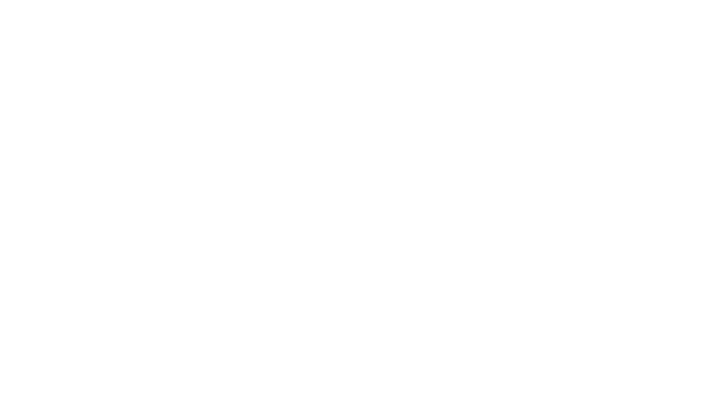
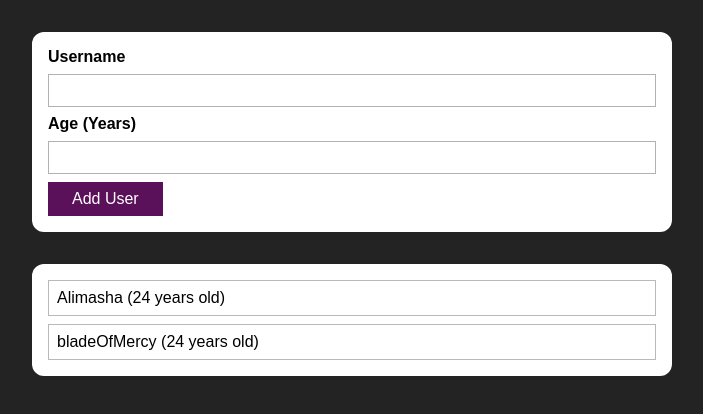
Before and after one commit to ali-mashayekhi/react-course-simple-add-user, a React (Create React App) app: page / in a window 1280 px wide. Shown: the top 414 px of the page, without its empty margins (288-991 px from the left). Built offline with nearby package versions, Linux system fonts and the light colour scheme.

Commit message:
userList and InputForm components added

```diff
--- a/src/App.js
+++ b/src/App.js
@@ -1,10 +1,25 @@
-import React from 'react';
+import React, { useState } from "react";
 
+import InputForm from "./components/InputForm/InputForm";
+import UsersList from "./components/UsersList/UsersList";
+
+const storedUsers = [
+  { username: "Alimasha", age: "24", id: "1321" },
+  { username: "bladeOfMercy", age: "24", id: "3214123" },
+];
 
 function App() {
+  const [users, setUsers] = useState(storedUsers);
+
+  function addUserHandler(userData) {
+    setUsers((previousState) => [userData, ...previousState]);
+    storedUsers.unshift(userData);
+  }
+
   return (
     <div>
-
+      <InputForm onAddUser={addUserHandler} />
+      <UsersList users={users} />
     </div>
   );
 }
--- /dev/null
+++ b/src/components/InputForm/InputForm.js
@@ -0,0 +1,52 @@
+import React, { useState } from "react";
+import styles from "./InputForm.module.css";
+
+function InputForm(props) {
+  const [enteredUsername, setEnteredUsername] = useState("");
+  const [enteredAge, setEnteredAge] = useState("");
+
+  function submitHandler(event) {
+    event.preventDefault();
+
+    const newUser = {
+      username: event.target[0].value,
+      age: event.target[1].value,
+      id: +Math.random(),
+    };
+
+    props.onAddUser(newUser);
+
+    setEnteredUsername("");
+    setEnteredAge("");
+  }
+
+  function usernameChangeHandler(event) {
+    setEnteredUsername(event.target.value);
+  }
+
+  function ageChangeHandler(event) {
+    setEnteredAge(event.target.value);
+  }
+
+  return (
+    <form className={styles["user-input"]} onSubmit={submitHandler}>
+      <label htmlFor="username">Username</label>
+      <input
+        type="text"
+        id="username"
+        value={enteredUsername}
+        onChange={usernameChangeHandler}
+      />
+      <label htmlFor="age">Age (Years)</label>
+      <input
+        type="text"
+        id="age"
+        value={enteredAge}
+        onChange={ageChangeHandler}
+      />
+      <button>Add User</button>
+    </form>
+  );
+}
+
+export default InputForm;
--- /dev/null
+++ b/src/components/InputForm/InputForm.module.css
@@ -0,0 +1,33 @@
+.user-input {
+  background-color: #fff;
+  width: 40rem;
+  margin: 2rem auto;
+  max-width: 90%;
+  display: flex;
+  flex-direction: column;
+  padding: 1rem;
+  gap: 0.5rem;
+  border-radius: 12px;
+  /* justify-content: space-between; */
+  /* align-items: flex-start; */
+}
+
+.user-input label {
+  font-weight: bold;
+}
+
+.user-input input {
+  border: #b2b2b2 solid 1px;
+  /* height: 1.9rem; */
+  padding: 0.5rem 0.3rem;
+}
+
+.user-input button {
+  font-size: 1rem;
+  cursor: pointer;
+  color: #fff;
+  background-color: #5b1159;
+  padding: 0.5rem 1.5rem;
+  align-self: flex-start;
+  border: none;
+}
--- /dev/null
+++ b/src/components/UsersList/UsersList.js
@@ -0,0 +1,20 @@
+import React, { useState } from "react";
+
+import styles from "./UsersList.module.css";
+
+function UsersList(props) {
+  console.log(props.users);
+  return (
+    <div className={styles["users-list"]}>
+      {props.users.map((user) => {
+        return (
+          <div className={styles["users-list__user"]} key={user.id}>
+            {user.username} ({user.age} years old)
+          </div>
+        );
+      })}
+    </div>
+  );
+}
+
+export default UsersList;
--- /dev/null
+++ b/src/components/UsersList/UsersList.module.css
@@ -0,0 +1,15 @@
+.users-list {
+  background-color: #fff;
+  padding: 1rem;
+  width: 40rem;
+  margin: 1rem auto;
+  border-radius: 12px;
+  display: flex;
+  flex-direction: column;
+  gap: 0.5rem;
+}
+
+.users-list__user {
+  border: 1px solid #b9b9b9;
+  padding: 0.5rem;
+}
--- a/src/index.css
+++ b/src/index.css
@@ -8,4 +8,5 @@
 
 body {
   margin: 0;
+  background-color: #232323;
 }
```
Also changed, not shown: 1 other file (tests, documents, lock files or other folders).
